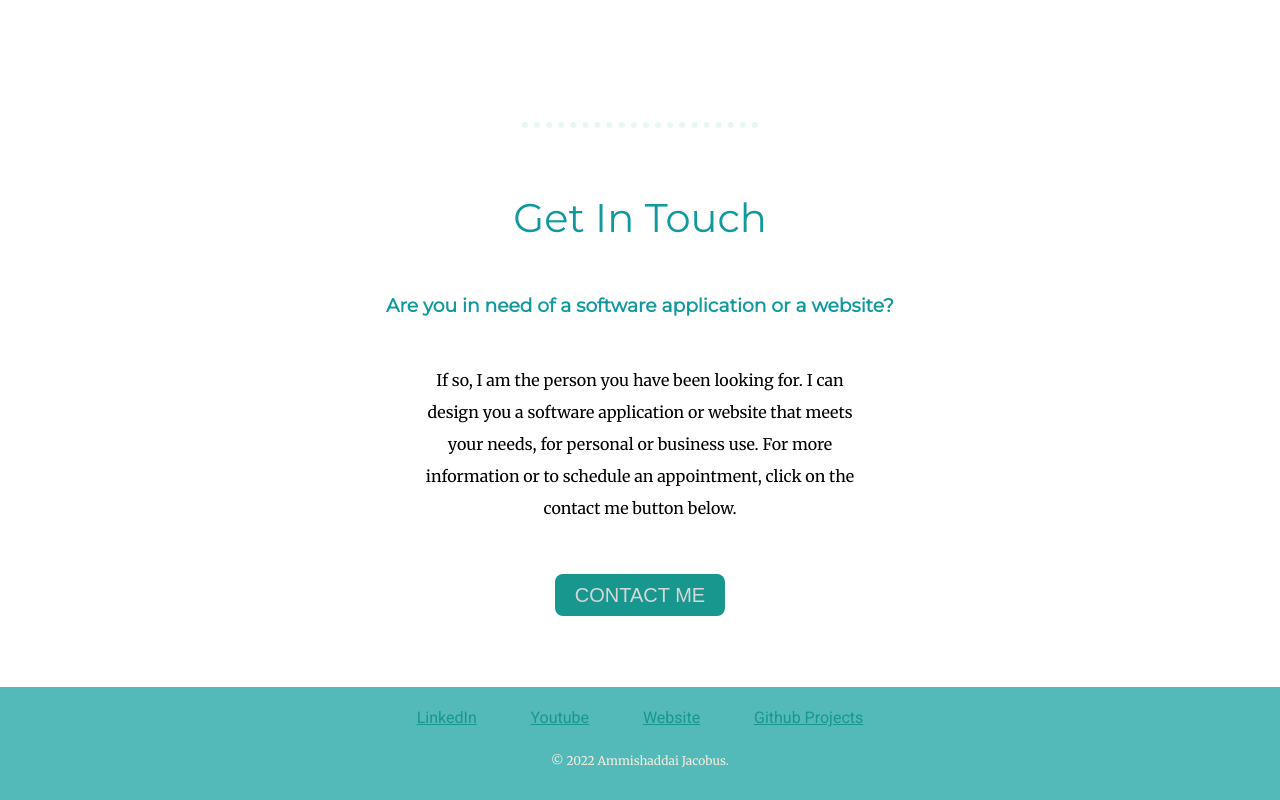
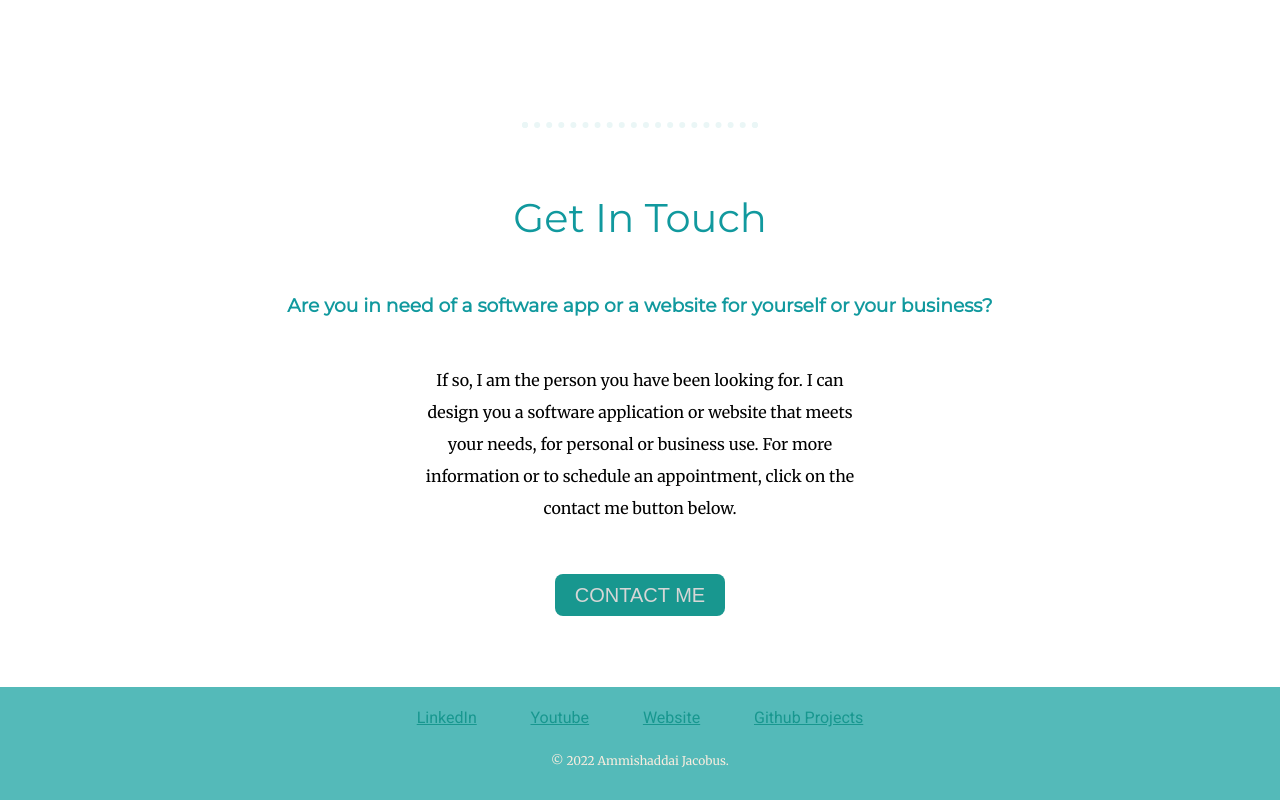
Before and after one commit to AmyJacobus/Web-dev-2022, a plain HTML site: page index.html in a window 1280 px wide. Shown: the part 2496-3296 px from the top of the page. Drawn offline with Linux system fonts and the light colour scheme.

Commit message:
Add files via upload

```diff
--- a/index.html
+++ b/index.html
@@ -51,7 +51,7 @@
       <hr>
       <div class="contact-me">
         <h2>Get In Touch</h2>
-        <h3>Are you in need of a software application or a website? </h3>
+        <h3>Are you in need of a software app or a website for yourself or your business? </h3>
         <p class="contact-msg">If so, I am the person you have been looking for. I can design you a software application or website that meets your needs, for personal or business use. For more information or to schedule an appointment, click on the contact me button below.</p>
         <a class="btn" href="mailto:ammishaddaijacobus@gmail.com">CONTACT ME</a>
       </div>
```
